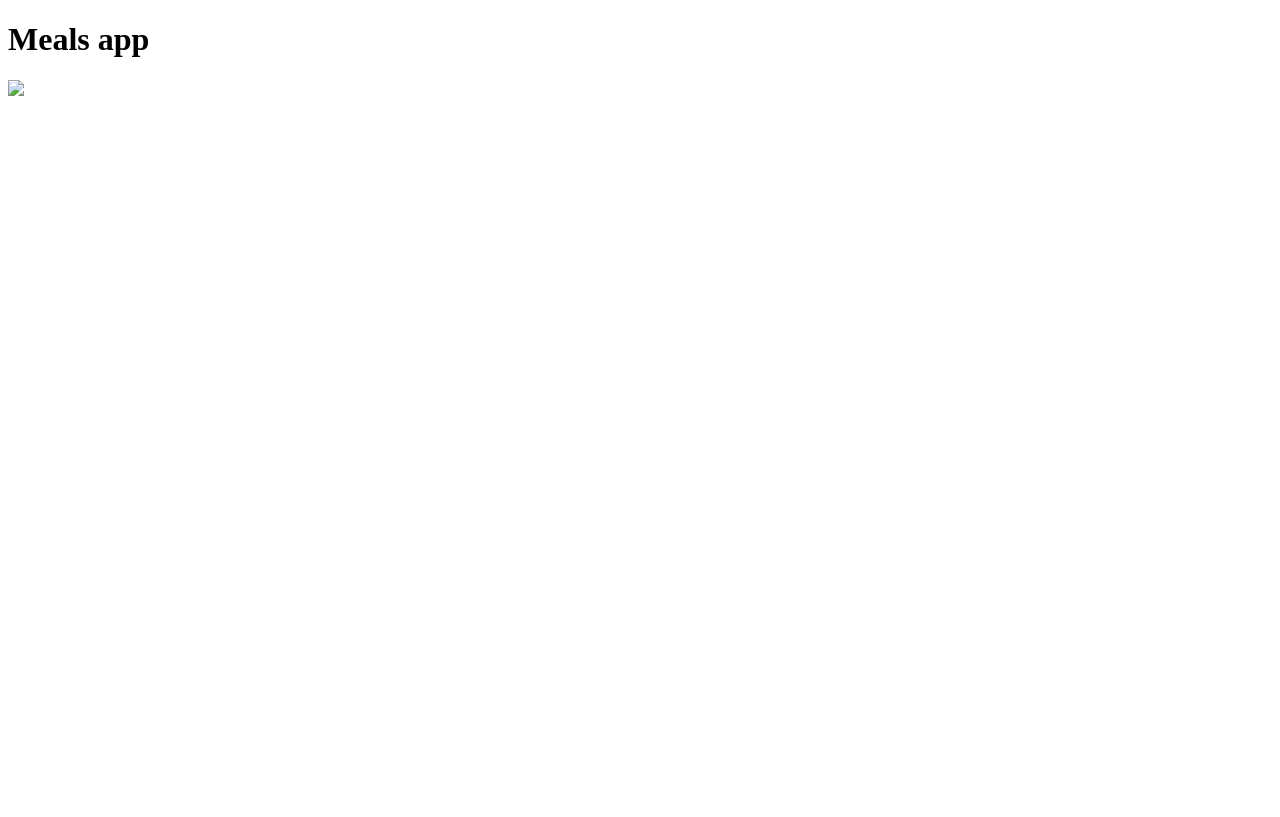
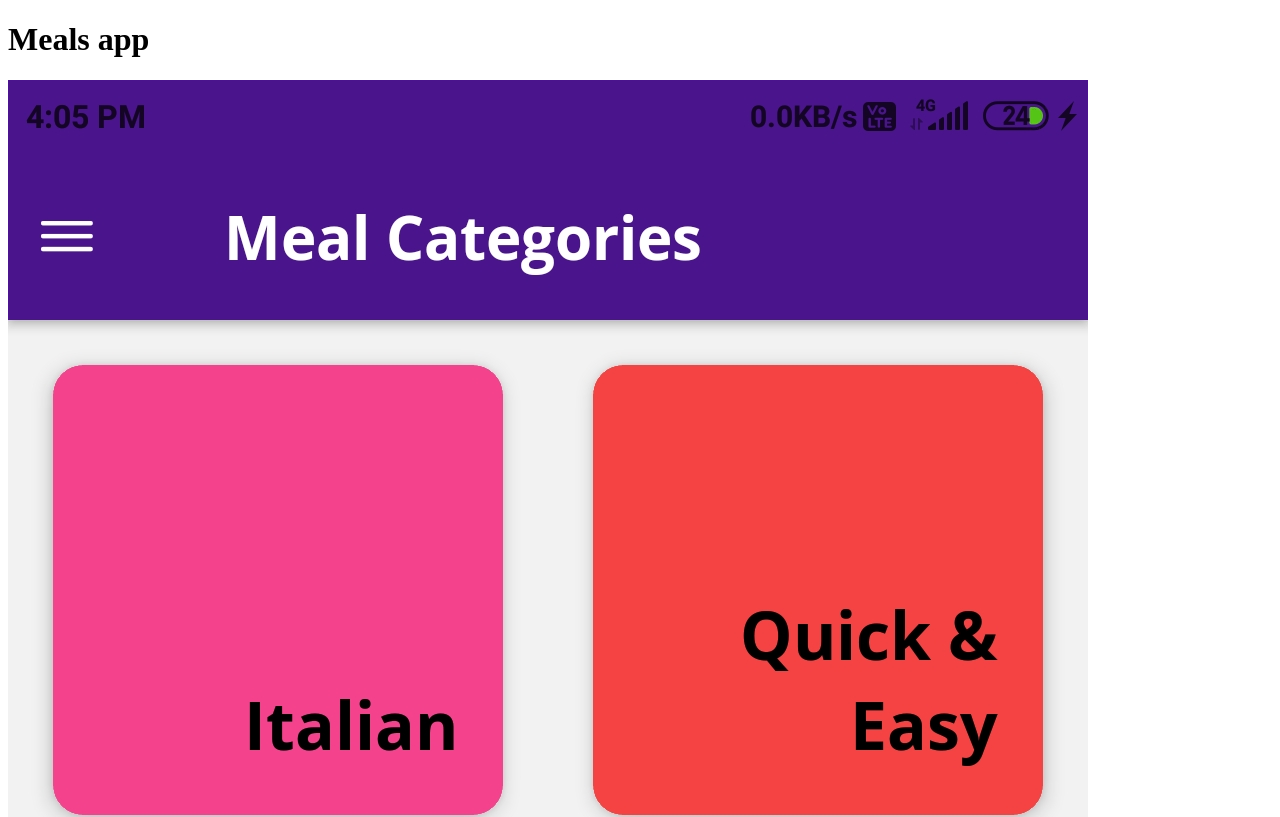
Before and after one commit to amitntrivedi/meals, a website: page index.html in a window 1280 px wide. Shown: the top 817 px of the page. Drawn offline with Linux system fonts and the light colour scheme; the site is published under a folder, as on GitHub Pages, so addresses that start at the root find nothing.

Commit message:
Update index.html

```diff
--- a/index.html
+++ b/index.html
@@ -9,7 +9,7 @@
 
 
             <div>
-                <img src="/assets/screens/Dashboard.jpg" />
+                <img src="assets/screens/Dashboard.jpg" />
 
             </div>
     </body>
```
